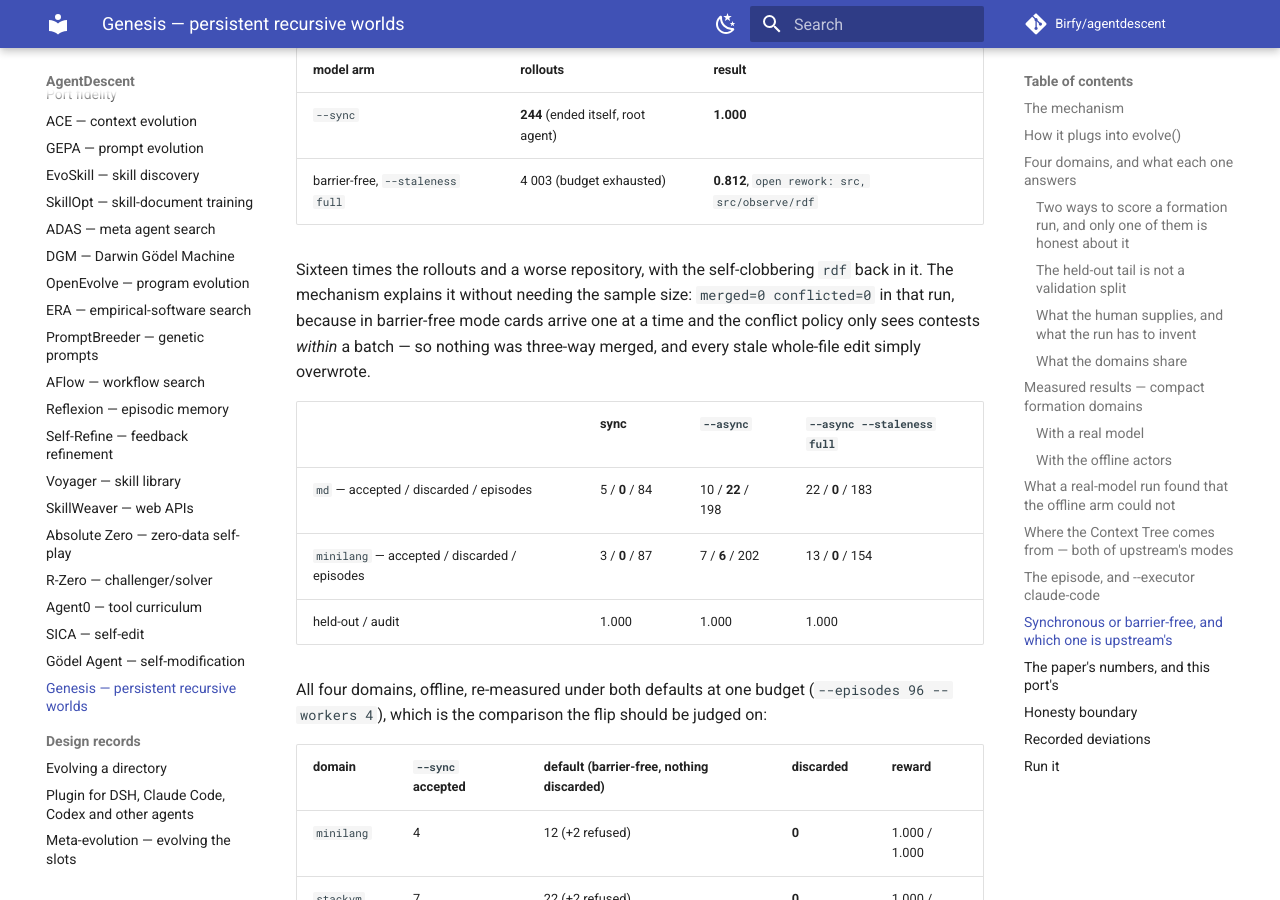
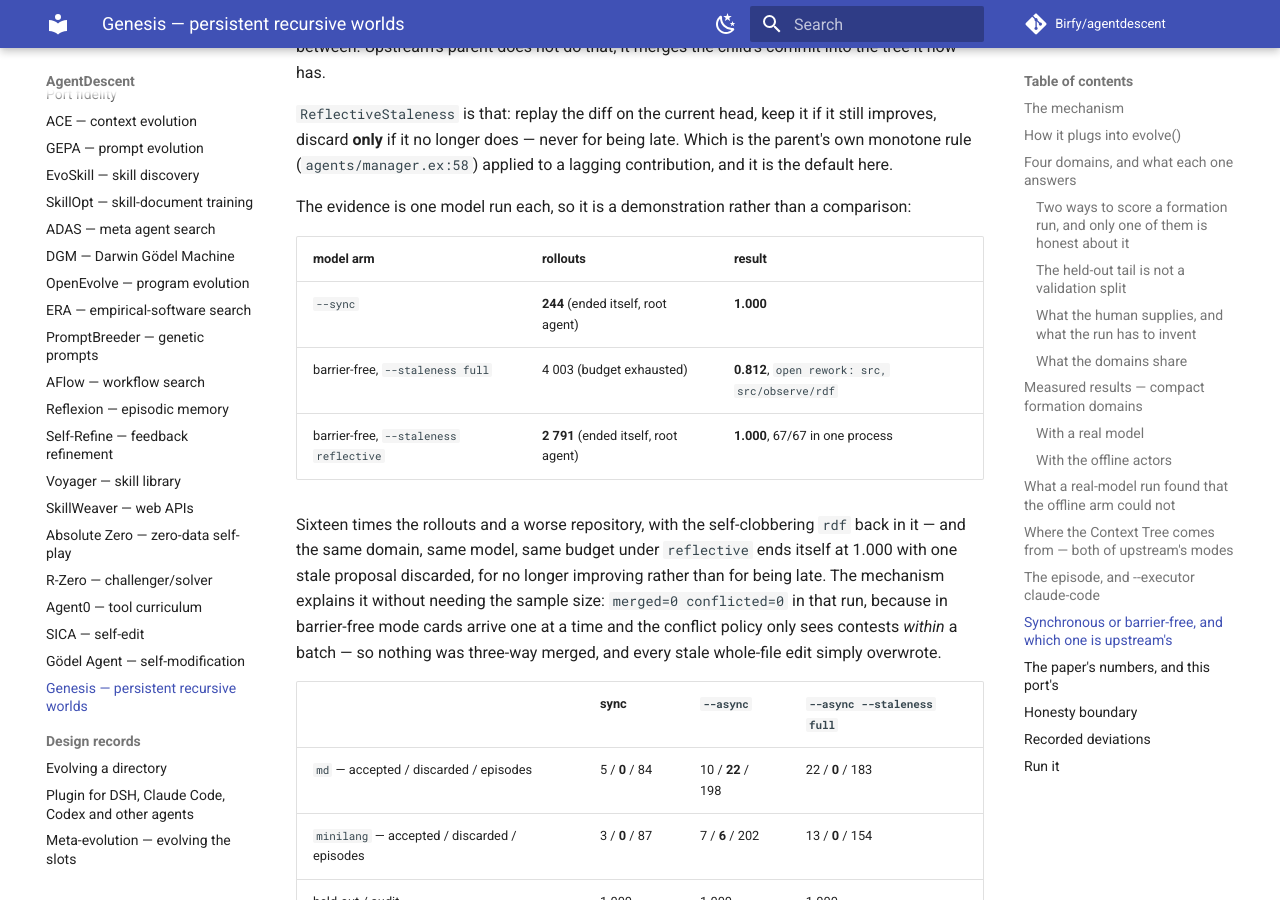
Before and after one commit to Birfy/agentdescent, an MkDocs documentation site: the page built from docs/algo-genesis.md, in a window 1280 px wide and 900 px high, scrolled down 14750 px. Built offline with MkDocs 1.6.1 and Material for MkDocs 9.7.7, drawn with Linux system fonts in a browser that asks for light colours; comment, search, counter and statistics services are not loaded; some of the changed text lies outside the part shown.

Commit message:
Genesis: the default arm reaches 1.000 and ends itself, in a fifth of the wall clock
Barrier-free with reflective staleness, md, deepseek-v4-flash:

  suite, 1 process : 67/67
  audit reward     : 1.000
  stop reason      : stop_when -- "All 51 tests pass, every public function is
                     implemented with real physics (not stubs), the lazy imports and
                     parameter threading match the spec, and the tree contains no dead
                     or unimportable files."
  2,791 rollouts, 111 episodes, depth 4, 3,731 calls, 9.3 min
  stale_considered=35  stale_discarded=1   <- for no longer improving, not for being late
  parent review: read 60, rejected 16      context_updates: 21

Against 0.812 after 4,003 rollouts under `full` on the same domain, model and budget,
and 1.000 after 244 rollouts and 48.6 minutes under the barrier.

Verified the same three ways as before: pytest on what --write-repo wrote (65/65), the
suite in one interpreter (67/67), and a 108-particle 600-step thermostatted run against
the independent reference implementation -- identical line for line.

Co-Authored-By: Claude Opus 5 <noreply@anthropic.com>
Claude-Session: https://claude.ai/code/session_016CjFJhQ2Wxq9Vr3Fu38KrW

```diff
--- a/docs/algo-genesis.md
+++ b/docs/algo-genesis.md
@@ -301,7 +301,8 @@ comparable across the two.
 
 | domain | seed | held-out | accepted | episodes | depth | calls | wall-clock |
 |---|---|---|---|---|---|---|---|
-| `md` (test-scored, stops itself) | 0 | **1.000** | 48 | 346 | 3 | 2 821 | 48.6 min |
+| `md`, barrier-free + `reflective` (**the default**, stops itself) | 0 | **1.000** | 32 | 111 | 4 | 3 731 | 9.3 min |
+| `md` under `--sync` (test-scored, stops itself) | 0 | **1.000** | 48 | 346 | 3 | 2 821 | 48.6 min |
 | `minilang` | 0 | **1.000** | 5 | 34 | 3 | 284 | 135 s |
 | `minilang` | 1 | **1.000** | 5 | — | 3 | 306 | 173 s |
 | `minilang` | 2 | **1.000** | 5 | — | 2 | 242 | 100 s |
@@ -631,9 +632,12 @@ The evidence is one model run each, so it is a demonstration rather than a compa
 |---|---|---|
 | `--sync` | **244** (ended itself, root agent) | **1.000** |
 | barrier-free, `--staleness full` | 4 003 (budget exhausted) | **0.812**, `open rework: src, src/observe/rdf` |
+| barrier-free, `--staleness reflective` | **2 791** (ended itself, root agent) | **1.000**, 67/67 in one process |
 
 Sixteen times the rollouts and a worse repository, with the self-clobbering `rdf` back
-in it. The mechanism explains it without needing the sample size: `merged=0
+in it — and the same domain, same model, same budget under `reflective` ends itself at
+1.000 with one stale proposal discarded, for no longer improving rather than for being
+late. The mechanism explains it without needing the sample size: `merged=0
 conflicted=0` in that run, because in barrier-free mode cards arrive one at a time and
 the conflict policy only sees contests *within* a batch — so nothing was three-way
 merged, and every stale whole-file edit simply overwrote.
```
